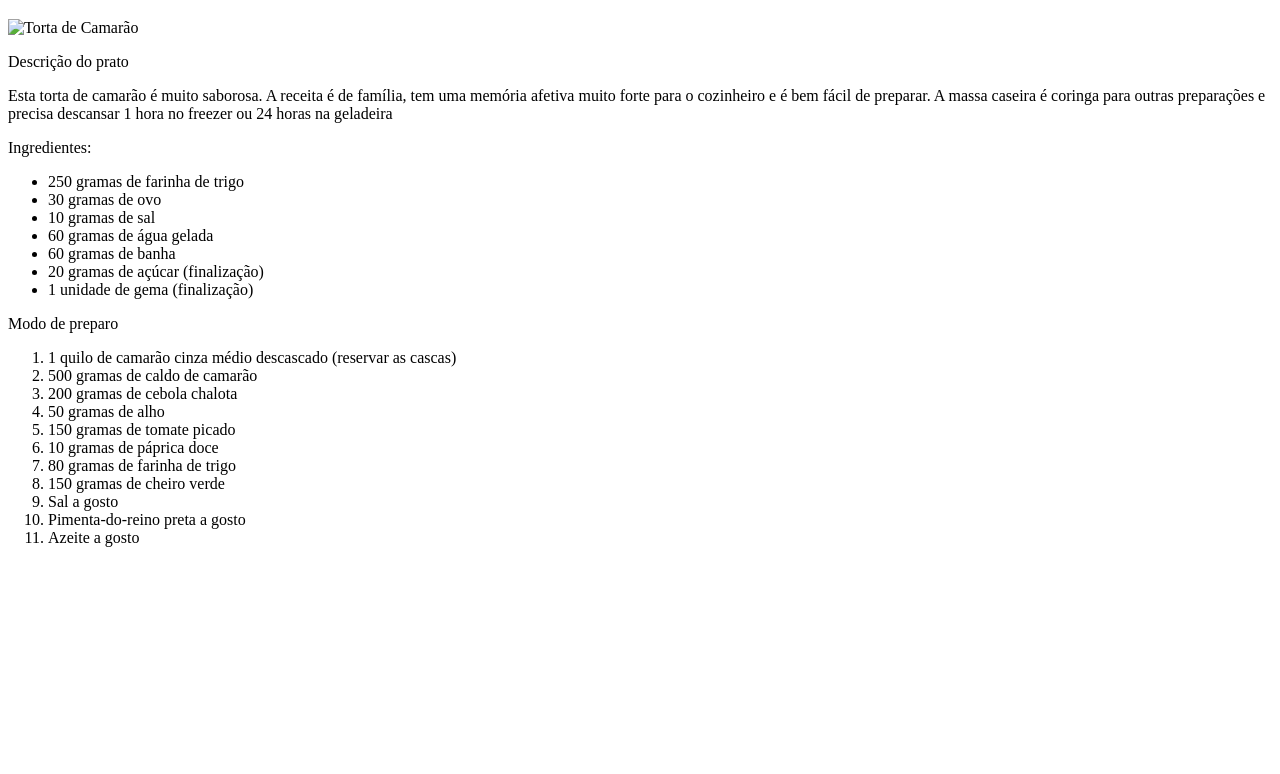
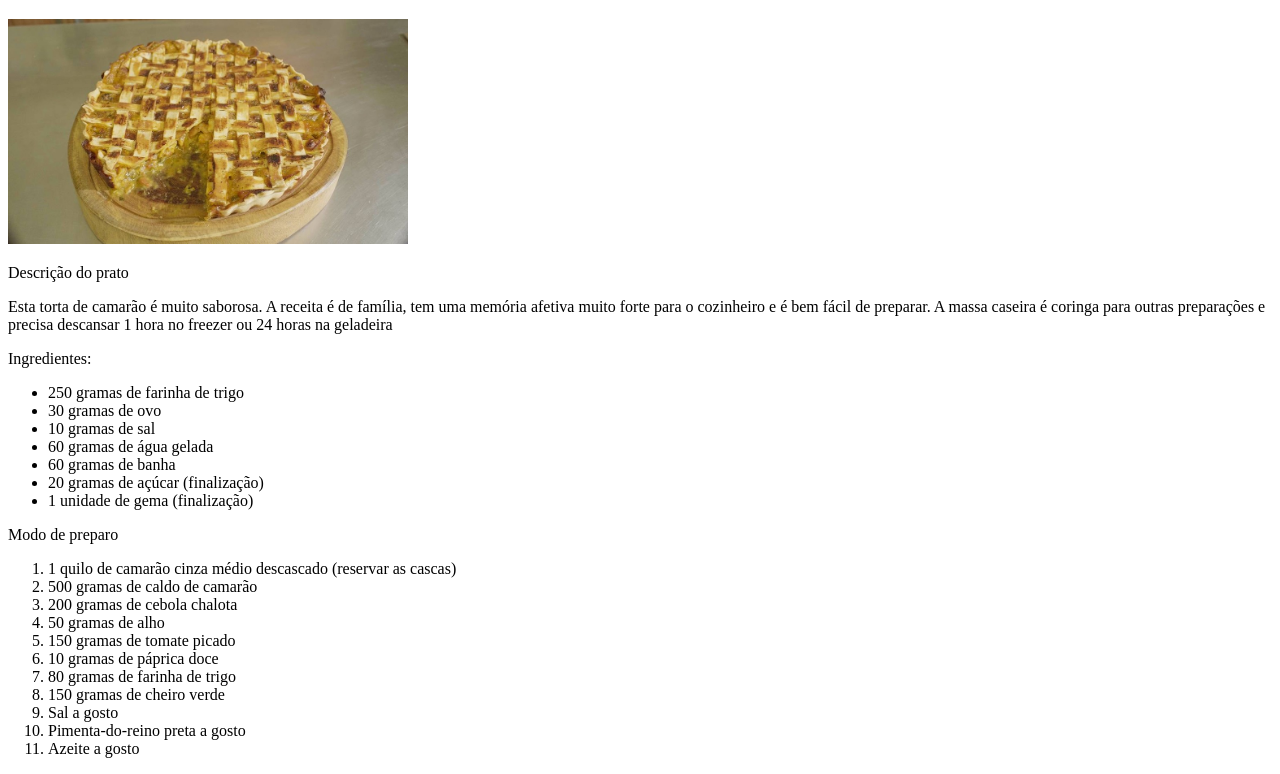
Before and after one commit to Elisaudo/projeto-receitas, a plain HTML site: page receitas/torta-de-camarao.html in a window 1280 px wide. Shown: the part 61-835 px from the top of the page. Before the commit the page ends 800 px from the top, so only its background shows below. Drawn offline with Linux system fonts and the light colour scheme; the site is published under a folder, as on GitHub Pages, so addresses that start at the root find nothing.

Commit message:
Update torta-de-camarao.html
mudança caminho

```diff
--- a/receitas/torta-de-camarao.html
+++ b/receitas/torta-de-camarao.html
@@ -9,7 +9,7 @@
 <body>
     <h1>Torta de Camarão</h1>
 
-<img src="/images/torta-de-camarao.jpg" alt="Torta de Camarão" style="width: 400px;height: auto;">
+<img src="../images/torta-de-camarao.jpg" alt="Torta de Camarão" style="width: 400px;height: auto;">
 <p>
     Descrição do prato
 </p>
```
